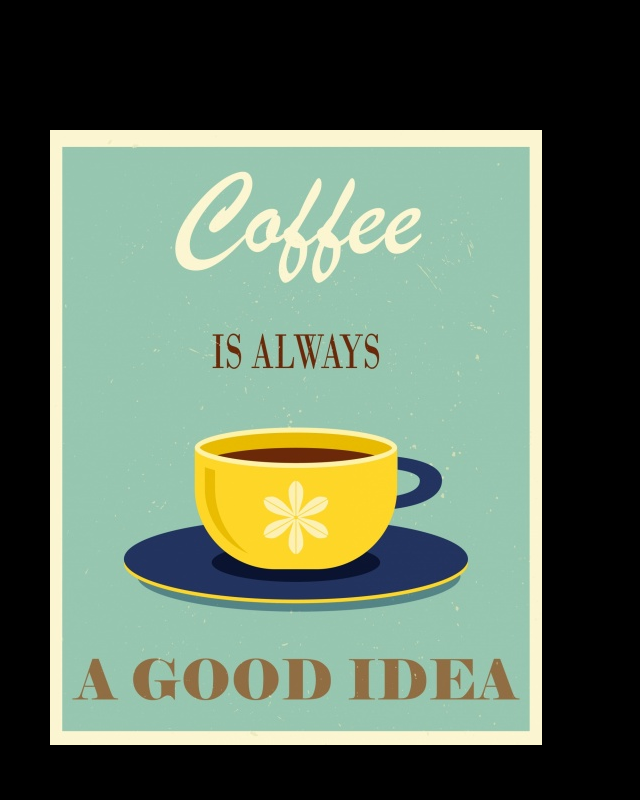
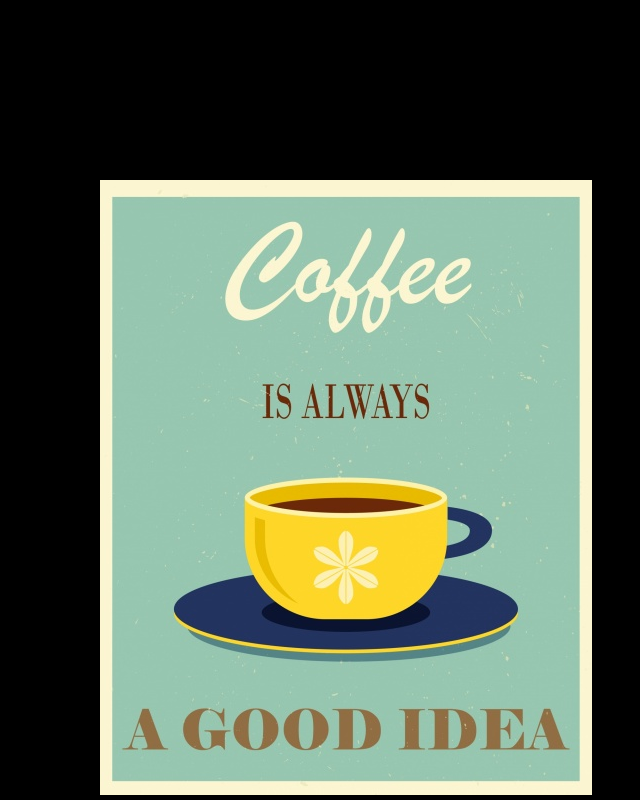
Before and after one commit to corporaljerry/corporaljerry.github.io, a plain HTML site: page index.html in a window 1280 px wide. Shown: the part 1780-2580 px from the top of the page, without its empty margins (322-962 px from the left). Drawn offline with nearby package versions, Linux system fonts and the light colour scheme; a web font is replaced by a local one.

Commit message:
Update index.html

```diff
--- a/index.html
+++ b/index.html
@@ -47,7 +47,7 @@
                     <h2 style="font-family: Abel, sans-serif;">About Fika</h2>
                     <p>Fika is an informal, intentional break from the day's work that always involves coffee and the occasional pastry. Fika comes from the Swedish word, "kaffi" which means coffee. A fika can last anywhere from 15 minutes to an hour, or however long you desire!</p>
                     <p>Fika is all about appreciating the small moments of life. Sitting quietly with a good book and a latte, or chatting with friends over some macchiatos, either way is a good way to step back and enjoy life.</p>
-                    <p style="width: 500px;height: 440px;"><img src="assets/img/coffee-retro-vintage-poster-1675792953vMh.jpg" style="margin: 100px;"></p>
+                    <p style="width: 500px;height: 440px;"><img src="assets/img/coffee-retro-vintage-poster-1675792953vMh.jpg" style="margin: 150px;"></p>
                 </div>
             </div>
         </div>
```
